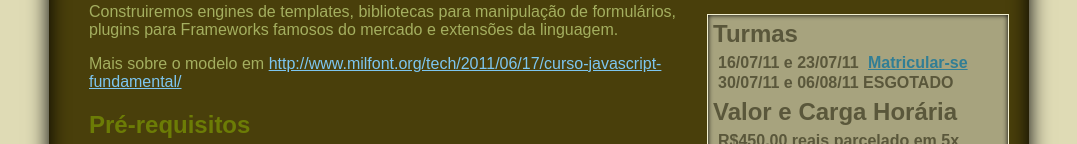
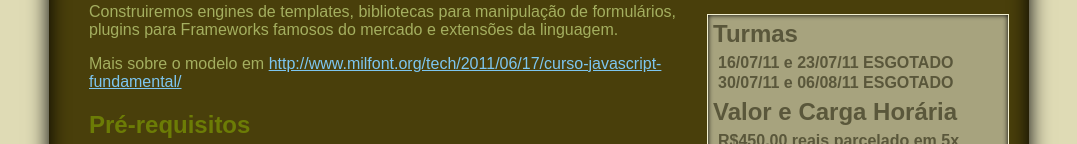
Before and after one commit to cmilfont/site, a website: page javascriptfundamental.html in a window 1280 px wide. Shown: the part 480-624 px from the top of the page, without its empty margins (101-1178 px from the left). Drawn offline with Linux system fonts and the light colour scheme.

Commit message:
turmas esgotadas

```diff
--- a/javascriptfundamental.html
+++ b/javascriptfundamental.html
@@ -34,7 +34,7 @@
 
         <div id="calendario">
           <h2>Turmas</h2>
-          <span>16/07/11 e 23/07/11 <a href="https://www.paypal.com/cgi-bin/webscr?cmd=_s-xclick&hosted_button_id=TD485QARG7GX4">Matricular-se</a></span>
+          <span>16/07/11 e 23/07/11 ESGOTADO</span>
           <span>30/07/11 e 06/08/11 ESGOTADO</span>
           <h2>Valor e Carga Horária</h2>
           <span>R$450,00 reais parcelado em 5x</span>
```
